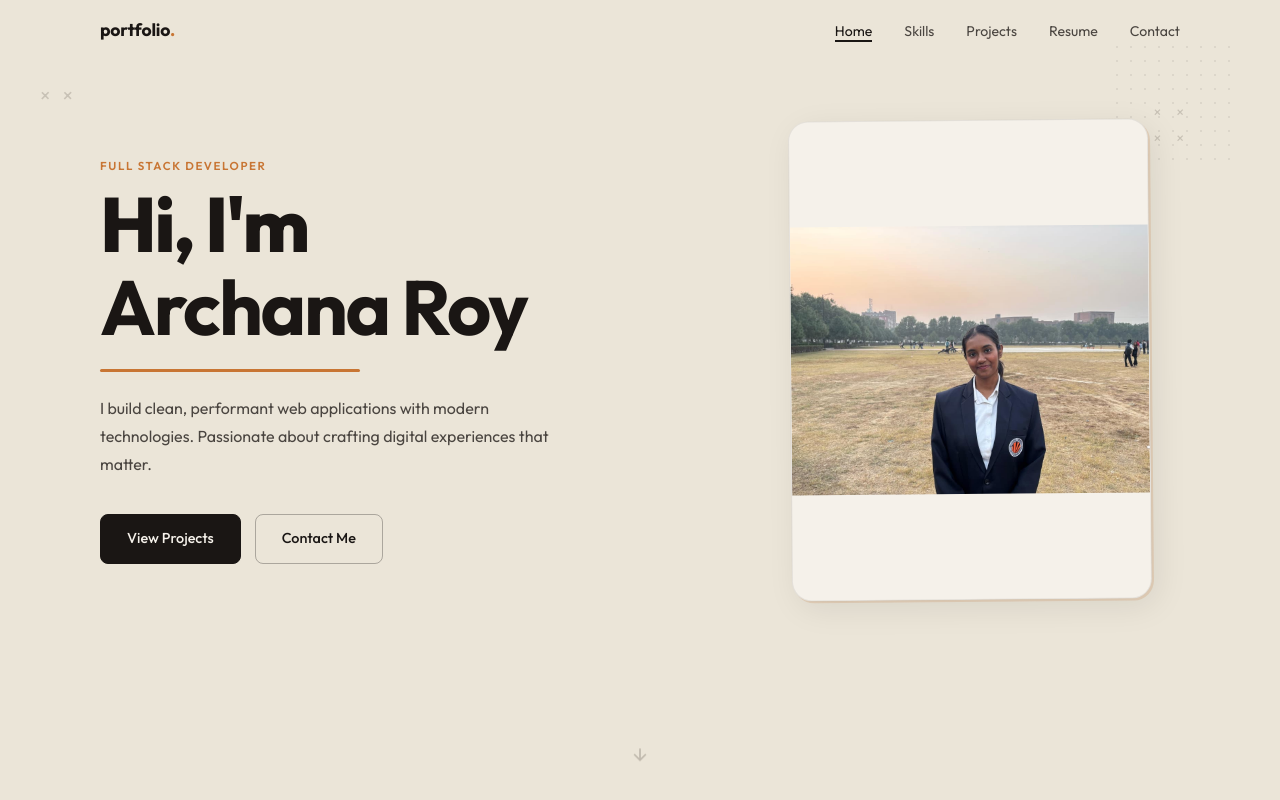
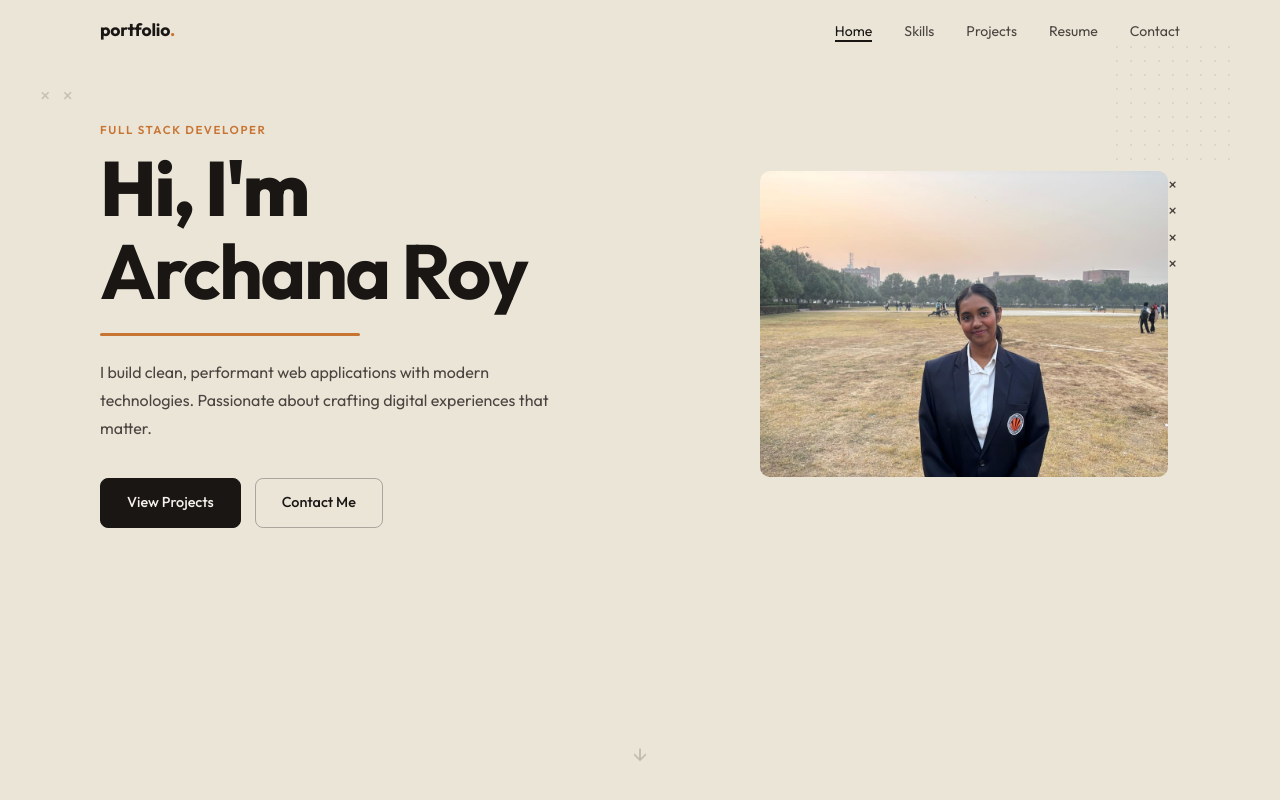
Before and after one commit to Archanaroy-13/Portfolio, a plain HTML site: page Index.html in a window 1280 px wide. Shown: the top 800 px of the page. Drawn offline with Linux system fonts and the light colour scheme.

Commit message:
second commit

```diff
--- a/Index.html
+++ b/Index.html
@@ -3,8 +3,8 @@
 <head>
   <meta charset="UTF-8" />
   <meta name="viewport" content="width=device-width, initial-scale=1.0" />
-  <title>portfolio. — Alex Chen</title>
-  <link rel="stylesheet" href="styles.css" />
+  <title>portfolio. — Archana Roy</title>
+  <link rel="stylesheet" href="/Styles.css" />
   <link rel="preconnect" href="https://fonts.googleapis.com" />
   <link rel="preconnect" href="https://fonts.gstatic.com" crossorigin />
   <!-- Outfit: geometric modern sans — perfect for developer portfolio -->
@@ -12,9 +12,9 @@
 </head>
 <body>
 
-  <!-- ══════════════════════════════════
+  <!--
        NAV
-  ══════════════════════════════════ -->
+   -->
   <nav class="nav" id="nav">
     <div class="nav__inner">
       <a href="#home" class="nav__logo">portfolio<span class="dot">.</span></a>
@@ -31,9 +31,9 @@
     </div>
   </nav>
 
-  <!-- ══════════════════════════════════
+  <!--
        HERO
-  ══════════════════════════════════ -->
+   -->
   <section id="home" class="hero">
     <!-- Decorative crosses top-left -->
     <div class="hero__crosses" aria-hidden="true"><span>×</span><span>×</span></div>
@@ -59,14 +59,7 @@
       <!-- Right: photo card -->
       <div class="hero__photo-wrap reveal delay-2">
         <div class="hero__photo-card">
-          <!-- Swap this div for an <img> when you have a photo -->
-          <!-- <div class="hero__photo-placeholder" aria-label="Your photo here">
-            <svg viewBox="0 0 64 76" fill="none" xmlns="http://www.w3.org/2000/svg" aria-hidden="true">
-              <circle cx="32" cy="24" r="14" stroke="#d0cac0" stroke-width="2"/>
-              <path d="M4 72c0-15.464 12.536-28 28-28s28 12.536 28 28" stroke="#d0cac0" stroke-width="2" stroke-linecap="round"/>
-            </svg>
-            <span>Your photo here</span>
-          </div> -->
+
           <img src="/formal.jpeg" alt="">
         </div>
         <!-- Corner decoration -->
@@ -82,9 +75,9 @@
     </div>
   </section>
 
-  <!-- ══════════════════════════════════
+  <!--
        SKILLS
-  ══════════════════════════════════ -->
+  -->
   <section id="skills" class="section skills">
     <div class="container">
       <div class="section-head reveal">
@@ -158,9 +151,9 @@
     </div>
   </section>
 
-  <!-- ══════════════════════════════════
+  <!--
        PROJECTS
-  ══════════════════════════════════ -->
+ -->
   <section id="projects" class="section projects">
     <div class="container">
       <div class="section-head reveal">
@@ -238,9 +231,9 @@
     </div>
   </section>
 
-  <!-- ══════════════════════════════════
+  <!--
        RESUME
-  ══════════════════════════════════ -->
+ -->
   <section id="resume" class="section resume">
     <div class="container">
       <div class="section-head reveal">
@@ -298,9 +291,9 @@
     </div>
   </section>
 
-  <!-- ══════════════════════════════════
+  <!--
        CONTACT
-  ══════════════════════════════════ -->
+  -->
   <section id="contact" class="section contact">
     <div class="container">
       <div class="section-head reveal">
@@ -361,9 +354,9 @@
     </div>
   </section>
 
-  <!-- ══════════════════════════════════
+  <!--
        FOOTER
-  ══════════════════════════════════ -->
+   -->
   <footer class="footer">
     <div class="container footer__inner">
       <span class="footer__brand">portfolio<span class="dot">.</span></span>
--- a/Styles.css
+++ b/Styles.css
@@ -304,7 +304,7 @@ img { display: block; max-width: 100%; }
   display: flex;
   justify-content: center;
 }
-
+/*
 .hero__photo-card {
   width: 100%;
   max-width: 360px;
@@ -317,10 +317,10 @@ img { display: block; max-width: 100%; }
   display: flex;
   align-items: center;
   justify-content: center;
-  /* Offset shadow mimicking the screenshot's warm card */
+
   transform: rotate(-0.5deg);
-}
-
+} *
+/*
 .hero__photo-placeholder {
   display: flex;
   flex-direction: column;
@@ -328,13 +328,19 @@ img { display: block; max-width: 100%; }
   gap: 12px;
   color: var(--ink-muted);
   font-size: 0.82rem;
+} */
+.hero__photo-card img {
+  width: 100%;
+  height: 100%;
+  object-fit: contain;
+  border-radius: 10px; /* shows full image */
 }
-.hero__photo-placeholder svg {
+/* .hero__photo-placeholder svg {
   width: 70px; height: 82px;
-}
+} */
 
 /* Corner × × decoration (top-right of photo card) */
-.hero__photo-corner {
+/* .hero__photo-corner {
   position: absolute;
   top: -20px;
   right: -10px;
@@ -344,7 +350,7 @@ img { display: block; max-width: 100%; }
   color: var(--ink-muted);
   opacity: 0.35;
   user-select: none;
-}
+} */
 
 /* Scroll indicator */
 .hero__scroll {
```
